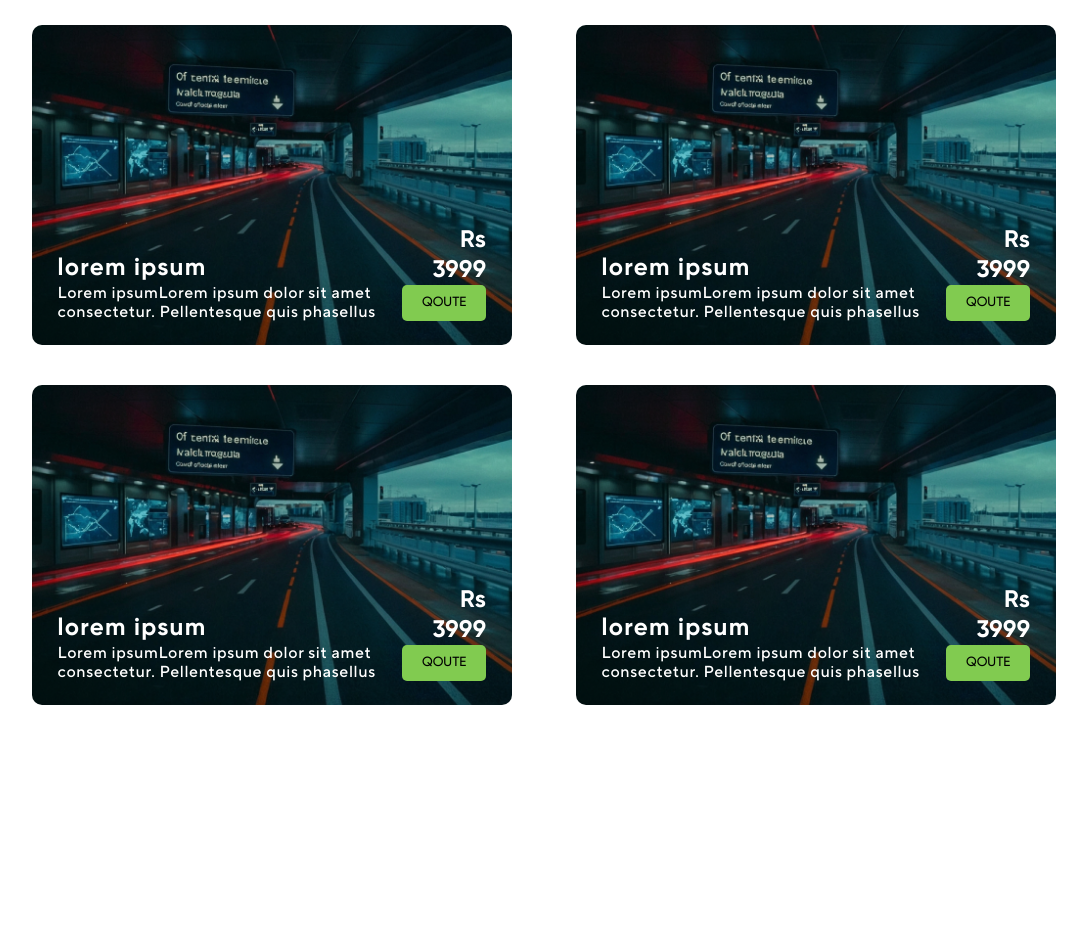
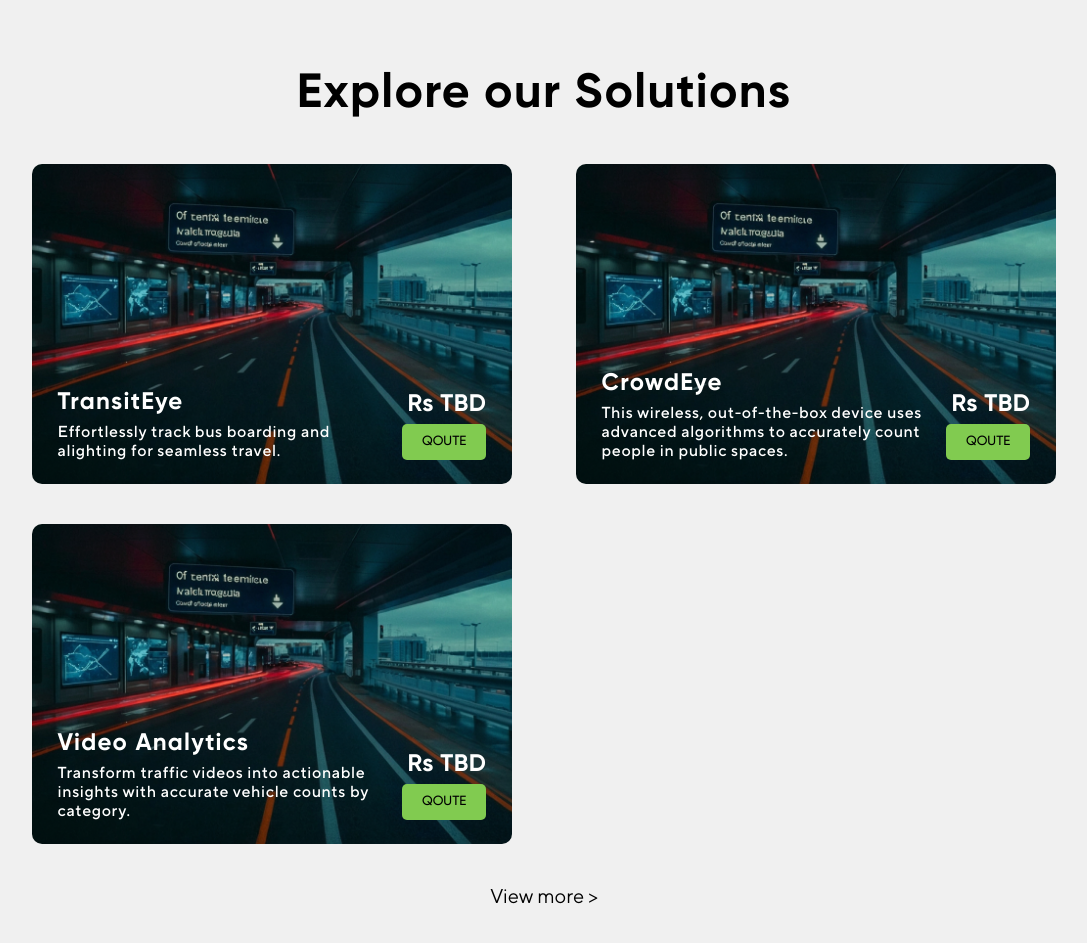
Before and after one commit to Prabh74/Parimitra, a React (Create React App) app: page / in a window 1280 px wide. Shown: the part 1420-2363 px from the top of the page, without its empty margins (96-1183 px from the left). Before the commit the page ends 2165 px from the top, so only its background shows below. Built offline with nearby package versions, Linux system fonts and the light colour scheme.

Commit message:
added some data and mobile views

```diff
--- a/src/App.css
+++ b/src/App.css
@@ -14,4 +14,5 @@
     margin: 0;
     padding: 0;
     box-sizing: border-box;
+    scroll-behavior: smooth;
 }
--- a/src/Components/Home/Home.jsx
+++ b/src/Components/Home/Home.jsx
@@ -29,10 +29,14 @@ export default function Home() {
                 <img src="/Images/make-in-india.png" alt="" />
             </section>
 
-            <section className="home-cards">
-                {cards.map((card) => (
-                    <Card cardDetails={card} />
-                ))}
+            <section className="home-cards-container">
+                <h1>Explore our Solutions</h1>
+                <section className="home-cards">
+                    {cards.map((card) => (
+                        <Card cardDetails={card} />
+                    ))}
+                </section>
+                <p>View more &gt;</p>
             </section>
         </>
     )
--- a/src/Components/Home/card.js
+++ b/src/Components/Home/card.js
@@ -1,30 +1,23 @@
 export const cards = [
     {
-        title: "lorem ipsum",
+        title: "TransitEye",
         subheading:
-            "Lorem ipsumLorem ipsum dolor sit amet consectetur. Pellentesque quis phasellus",
-        price: "3999",
+            "Effortlessly track bus boarding and alighting for seamless travel.",
+        price: "TBD",
         img: "/Images/defaultCard.png",
     },
     {
-        title: "lorem ipsum",
+        title: "CrowdEye",
         subheading:
-            "Lorem ipsumLorem ipsum dolor sit amet consectetur. Pellentesque quis phasellus",
-        price: "3999",
+            "This wireless, out-of-the-box device uses advanced algorithms to accurately count people in public spaces.",
+        price: "TBD",
         img: "/Images/defaultCard.png",
     },
     {
-        title: "lorem ipsum",
+        title: "Video Analytics",
         subheading:
-            "Lorem ipsumLorem ipsum dolor sit amet consectetur. Pellentesque quis phasellus",
-        price: "3999",
-        img: "/Images/defaultCard.png",
-    },
-    {
-        title: "lorem ipsum",
-        subheading:
-            "Lorem ipsumLorem ipsum dolor sit amet consectetur. Pellentesque quis phasellus",
-        price: "3999",
+            "Transform traffic videos into actionable insights with accurate vehicle counts by category.",
+        price: "TBD",
         img: "/Images/defaultCard.png",
     },
 ]
--- a/src/Components/Home/home.css
+++ b/src/Components/Home/home.css
@@ -18,6 +18,13 @@
     text-transform: capitalize;
     width: 70vw;
     letter-spacing: 0.08rem;
+}
+
+@media screen and (max-width: 768px) {
+    .home-hero-container h1 {
+        width: unset;
+        font-size: 2.5rem;
+    }
 }
 
 /* About Container */
@@ -58,7 +65,42 @@
     width: 40vw;
 }
 
+@media screen and (max-width: 768px) {
+    .home-about-container {
+        padding: 10vh 5vw;
+    }
+    .home-about-container h1 {
+        font-size: 1.5rem;
+    }
+    .home-about-container p {
+        text-align: left;
+        margin: 0;
+    }
+    .home-about-container img {
+        width: 80vw;
+        margin-top: 5vh;
+    }
+}
 /* Cards Container */
+
+.home-cards-container {
+    background-color: #f0f0f0;
+    text-align: center;
+    padding: 10vh 0;
+}
+
+.home-cards-container > h1 {
+    font-family: "Gilroy";
+    font-weight: 700;
+    font-size: 3rem;
+    letter-spacing: 0.08rem;
+}
+
+.home-cards-container > p {
+    font-family: "TT Norms Pro";
+    font-size: 1.25rem;
+}
+
 .home-cards {
     padding: 5vh 10vw;
     display: grid;
@@ -66,3 +108,12 @@
     column-gap: 5vw;
     row-gap: 5vh;
 }
+
+@media screen and (max-width: 768px) {
+    .home-cards-container > h1 {
+        font-size: 2rem;
+    }
+    .home-cards {
+        grid-template-columns: 1fr;
+    }
+}
--- a/src/Components/HomeProductCard/card.css
+++ b/src/Components/HomeProductCard/card.css
@@ -11,6 +11,8 @@
 
 .home-product-card-text {
     color: white;
+    text-align: left;
+    flex: 3 1 0;
 }
 
 .home-product-card-text h1 {
@@ -18,6 +20,7 @@
     font-weight: 700;
     letter-spacing: 0.08rem;
     font-size: 1.5rem;
+    margin-bottom: 5px;
 }
 
 .home-product-card-text p {
@@ -27,7 +30,7 @@
 }
 
 .home-product-card-cta {
-    width: 30%;
+    flex: 1 1 0;
     text-align: right;
     color: white;
 }
@@ -37,6 +40,7 @@
     font-weight: 700;
     letter-spacing: 0.03rem;
     font-size: 1.5rem;
+    margin-bottom: 5px;
 }
 
 .home-product-card-cta button {
@@ -48,3 +52,21 @@
     border-radius: 5px;
     padding: 10px 20px;
 }
+
+@media screen and (max-width: 768px) {
+    .home-product-card-text h1 {
+        font-size: 1rem;
+    }
+    .home-product-card-text p {
+        font-size: 0.75rem;
+        font-weight: 400;
+    }
+
+    .home-product-card-cta p {
+        font-size: 1rem;
+    }
+    .home-product-card-cta button {
+        font-size: 0.75rem;
+        padding: 5px 10px;
+    }
+}
--- a/src/Components/Navbar/navbar.css
+++ b/src/Components/Navbar/navbar.css
@@ -43,3 +43,14 @@
     background-color: var(--accent-color);
     cursor: pointer;
 }
+
+@media screen and (max-width: 768px) {
+    .nav-links,
+    .navbar-btn-container {
+        display: none;
+    }
+
+    .navbar-logo {
+        width: 40vw;
+    }
+}
```
